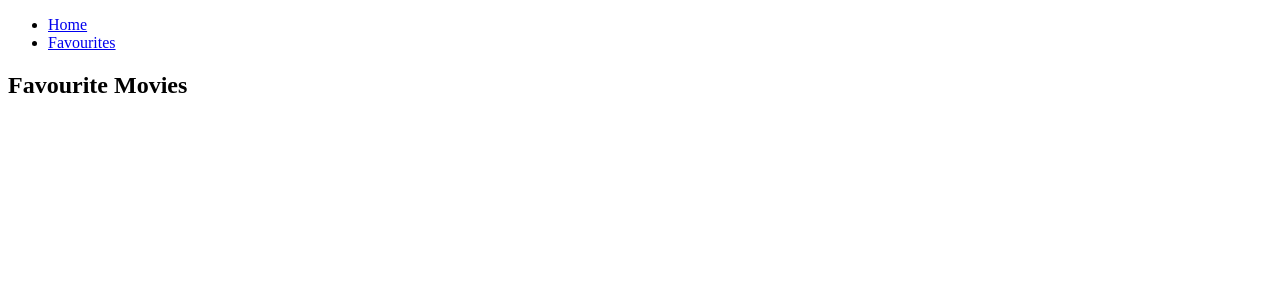
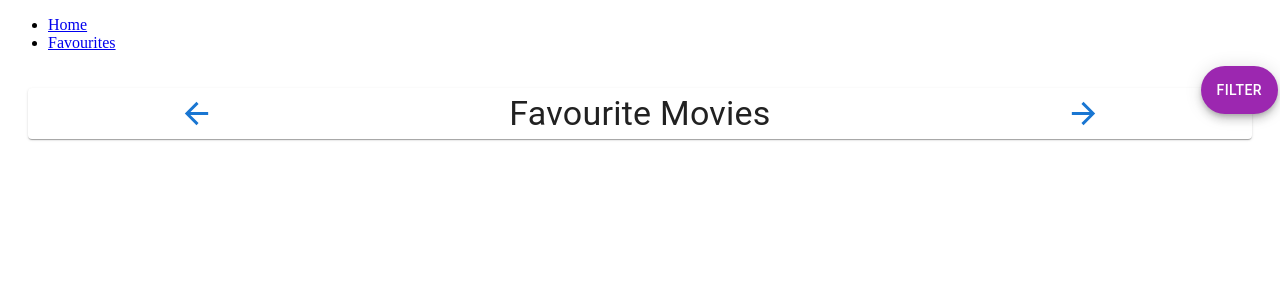
Before and after one commit to 20105650/labMoviesApp, a React (Vite) app: page /movies/favourites in a window 1280 px wide. Shown: the top 300 px of the page. Built offline with nearby package versions, Linux system fonts and the light colour scheme.

Commit message:
Refactor: Template list page; HTTP API calls centralised.

```diff
--- /dev/null
+++ b/src/api/tmdb-api.ts
@@ -0,0 +1,31 @@
+export const getMovies = () => {
+    return fetch(
+      `https://api.themoviedb.org/3/discover/movie?api_key=${import.meta.env.VITE_TMDB_KEY}&language=en-US&include_adult=false&page=1`
+    )
+      .then(res => res.json())
+      .then(json => json.results);
+  };
+
+  export const getMovie = ( id : string) => {
+    return fetch(
+      `https://api.themoviedb.org/3/movie/${id}?api_key=${import.meta.env.VITE_TMDB_KEY}`
+    ).then(res => res.json());
+  };
+
+  export const getGenres = () => {
+    return fetch(
+      "https://api.themoviedb.org/3/genre/movie/list?api_key=" +
+        import.meta.env.VITE_TMDB_KEY +
+        "&language=en-US"
+    )
+      .then(res => res.json())
+      .then(json => json.genres);
+  };
+
+   export const getMovieImages = ( id : string | number) => {
+    return fetch(
+      `https://api.themoviedb.org/3/movie/${id}/images?api_key=${import.meta.env.VITE_TMDB_KEY}`
+    )
+      .then((res) => res.json())
+      .then((json) => json.posters);
+  };
--- a/src/components/filterMoviesCard/index.tsx
+++ b/src/components/filterMoviesCard/index.tsx
@@ -10,6 +10,7 @@ import SortIcon from '@mui/icons-material/Sort';
 
 import FormControl from "@mui/material/FormControl";
 import Select from "@mui/material/Select";
+import { getGenres } from "../../api/tmdb-api";
 
 
 import { FilterOption } from "../../types"
@@ -38,19 +39,12 @@ interface FilterMoviesCardProps {
 const FilterMoviesCard: React.FC<FilterMoviesCardProps> = (props) => {
   const [genres, setGenres] = useState([{ id: '0', name: "All" }])
 
-   useEffect(() => {
-     fetch(
-       `https://api.themoviedb.org/3/genre/movie/list?api_key=${import.meta.env.VITE_TMDB_KEY}`
-     )
-       .then(res => res.json())
-       .then(json => {
-         return json.genres
-       })
-       .then(apiGenres => {
-         setGenres([genres[0], ...apiGenres]);
-       });
-     // eslint-disable-next-line react-hooks/exhaustive-deps
-   }, []);
+  useEffect(() => {
+    getGenres().then((allGenres) => {
+      setGenres([genres[0], ...allGenres]);
+    });
+    // eslint-disable-next-line react-hooks/exhaustive-deps
+  }, []);
 
    const handleChange = (e: SelectChangeEvent, type: FilterOption, value: string) => {
     e.preventDefault()
--- /dev/null
+++ b/src/components/templateMovieListPage/index.tsx
@@ -0,0 +1,77 @@
+import  { useState } from "react";
+import Header from "../headerMovieList";
+import FilterCard from "../filterMoviesCard";
+import Grid from "@mui/material/Grid";
+import Fab from "@mui/material/Fab";
+import Drawer from "@mui/material/Drawer";
+import MovieList from "../movieList";
+import {  MovieListPageTemplateProps} from "../../types/interfaces";
+
+const styles = {
+  root: {
+    padding: "20px",
+  },
+  fab: {
+    marginTop: 8,
+    position: "fixed",
+    top: 2,
+    right: 2,
+  },
+};
+
+function MovieListPageTemplate({ movies, title, selectFavourite }: MovieListPageTemplateProps) {
+  const [titleFilter, setTitleFilter] = useState("");
+  const [genreFilter, setGenreFilter] = useState("0");
+  const [drawerOpen, setDrawerOpen] = useState(false);
+
+  const genreId = Number(genreFilter);
+
+  let displayedMovies = movies
+    .filter((m) => {
+      return m.title.toLowerCase().search(titleFilter.toLowerCase()) !== -1;
+    })
+    .filter((m) => {
+      return genreId > 0 ? m.genre_ids.includes(genreId) : true;
+    });
+
+  const handleChange = (type: string, value: string) => {
+    if (type === "title") setTitleFilter(value);
+    else setGenreFilter(value);
+  };
+
+  return (
+   <>
+      <Grid container sx={styles.root}>
+        <Grid item xs={12}>
+          <Header title={title} />
+        </Grid>
+        <Grid item container spacing={5}>
+          <MovieList
+            movies={displayedMovies}
+            selectFavourite={selectFavourite}
+          />
+        </Grid>
+      </Grid>
+      <Fab
+        color="secondary"
+        variant="extended"
+        onClick={() => setDrawerOpen(true)}
+        sx={styles.fab}
+      >
+        Filter
+      </Fab>
+      <Drawer
+        anchor="left"
+        open={drawerOpen}
+        onClose={() => setDrawerOpen(false)}
+      >
+        <FilterCard
+          onUserInput={handleChange}
+          titleFilter={titleFilter}
+          genreFilter={genreFilter}
+        />
+      </Drawer>
+    </>
+  );
+}
+export default MovieListPageTemplate;
--- a/src/pages/favouriteMoviesPage.tsx
+++ b/src/pages/favouriteMoviesPage.tsx
@@ -1,7 +1,18 @@
-import React, { FC } from "react";
+import React from "react";
+import PageTemplate from "../components/templateMovieListPage";
 
-const FavouriteMoviesPage: FC= () => {
-    return <h2>Favourite Movies</h2>
+const FavouriteMoviesPage: React.FC= () => {
+    const toDo = () => true;
+    // Get movies from local storage.
+    const movies = JSON.parse(localStorage.getItem("favourites") || '[]');
+
+    return (
+      <PageTemplate
+        title="Favourite Movies"
+        movies={movies}
+        selectFavourite={toDo}
+      />
+    );
 }
 
 export default FavouriteMoviesPage
--- a/src/pages/homePage.tsx
+++ b/src/pages/homePage.tsx
@@ -1,11 +1,8 @@
-import React, { useState, useEffect } from "react";  // Changed
-import Header from "../components/headerMovieList";
-import FilterCard from "../components/filterMoviesCard";
-import Grid from "@mui/material/Grid";
-import MovieList from "../components/movieList";
-import Fab from "@mui/material/Fab";
-import Drawer from "@mui/material/Drawer";
-import { FilterOption, ListedMovie} from "../types";
+import React, { useState, useEffect, FC } from "react";
+import PageTemplate from '../components/templateMovieListPage';
+import { ListedMovie } from "../types/interfaces";
+import { getMovies } from "../api/tmdb-api";
+
 
 
 const styles = {
@@ -19,26 +16,11 @@ const styles = {
   },
 };
 
-const MovieListPage: FC= () => {
-    const [movies, setMovies] = useState([]);
-    const [titleFilter, setTitleFilter] = useState("");
-    const [genreFilter, setGenreFilter] = useState("0");
-    const [drawerOpen, setDrawerOpen] = useState(false);
-
-    const genreId = Number(genreFilter);
-
-    let displayedMovies = movies
-    .filter((m: ListedMovie) => {
-      return m.title.toLowerCase().search(titleFilter.toLowerCase()) !== -1;
-    })
-    .filter((m: ListedMovie) => {
-      return genreId > 0 ? m.genre_ids.includes(genreId) : true;
-    });
-
-    const handleChange = (type: FilterOption, value: string) => {
-      if (type === "title") setTitleFilter(value);
-      else setGenreFilter(value);
-    };
+  const HomePage: FC= () => {
+    const [movies, setMovies] = useState<ListedMovie[]>([]);
+    const favourites = movies.filter(m => m.favourite)
+    localStorage.setItem('favourites', JSON.stringify(favourites))
+    // New function
   const addToFavourites = (movieId: number) => {
     const updatedMovies = movies.map((m: ListedMovie) =>
       m.id === movieId ? { ...m, favourite: true } : m
@@ -47,50 +29,18 @@ const MovieListPage: FC= () => {
   };
 
   useEffect(() => {
-      fetch(
-        `https://api.themoviedb.org/3/discover/movie?api_key=${import.meta.env.VITE_TMDB_KEY}&language=en-US&include_adult=false&page=1`
-      )
-        .then((res) => res.json())
-        .then((json) => {
-          // console.log(json);
-          return json.results;
-        })
-        .then((movies) => {
+    getMovies().then(movies => {
       setMovies(movies);
     });
     // eslint-disable-next-line react-hooks/exhaustive-deps
   }, []);
 
     return (
-      <>
-      <Grid container sx={styles.root}>
-        <Grid item xs={12}>
-          <Header title={"Home Page"} />
-        </Grid>
-        <Grid item container spacing={5}>
-        <MovieList movies={displayedMovies} selectFavourite={addToFavourites} />
-        </Grid>
-      </Grid>
-      <Fab
-          color="secondary"
-          variant="extended"
-          onClick={() => setDrawerOpen(true)}
-          sx={styles.fab}
-        >
-          Filter
-      </Fab>
-      <Drawer
-        anchor="left"
-        open={drawerOpen}
-        onClose={() => setDrawerOpen(false)}
-      >
-        <FilterCard
-          onUserInput={handleChange}
-          titleFilter={titleFilter}
-          genreFilter={genreFilter}
+      <PageTemplate
+      title='Discover Movies'
+      movies={movies}
+      selectFavourite={addToFavourites}
     />
-      </Drawer>
-    </>
   );
 };
-export default MovieListPage;
+export default HomePage;
--- a/src/pages/movieDetailsPage.tsx
+++ b/src/pages/movieDetailsPage.tsx
@@ -6,6 +6,7 @@ import ImageList from "@mui/material/ImageList";
 import ImageListItem from "@mui/material/ImageListItem";
 import { MovieT, MovieImage } from "../types/interfaces";
 import { useParams } from "react-router-dom";
+import { getMovie, getMovieImages } from "../api/tmdb-api";
 
 const styles = {
   imageListRoot: {
@@ -31,27 +32,15 @@ const MoviePage: React.FC= () => {
   const [images, setImages] = useState<MovieImage[]>([]);
 
   useEffect(() => {
-    fetch(
-      `https://api.themoviedb.org/3/movie/${id}?api_key=${import.meta.env.VITE_TMDB_KEY}`
-    )
-      .then((res) => {
-        return res.json();
-      })
-      .then((movie) => {
-        // console.log(movie)
-        setMovie(movie);
-      });
+    getMovie(id ?? "").then((movie) => {
+      setMovie(movie);
+    });
   }, [id]);
 
   useEffect(() => {
-    fetch(
-      `https://api.themoviedb.org/3/movie/${id}/images?api_key=${import.meta.env.VITE_TMDB_KEY}`
-    )
-      .then((res) => res.json())
-      .then((json) => json.posters)
-      .then((images) => {
-        setImages(images);
-      });
+    getMovieImages(id ?? "").then((images) => {
+      setImages(images);
+    });
     // eslint-disable-next-line react-hooks/exhaustive-deps
   }, []);
 
--- a/src/types/interfaces.d.ts
+++ b/src/types/interfaces.d.ts
@@ -43,3 +43,9 @@ export interface BaseMovie {
     genre_ids: number[];
   }
   export type FilterOption = "title" | "genre";
+
+  export interface MovieListPageTemplateProps {
+    movies: ListedMovie[];
+    title: string;
+    selectFavourite: (m: number) => void;
+  }
```
Lines whose indentation alone changed are shown as unchanged.
